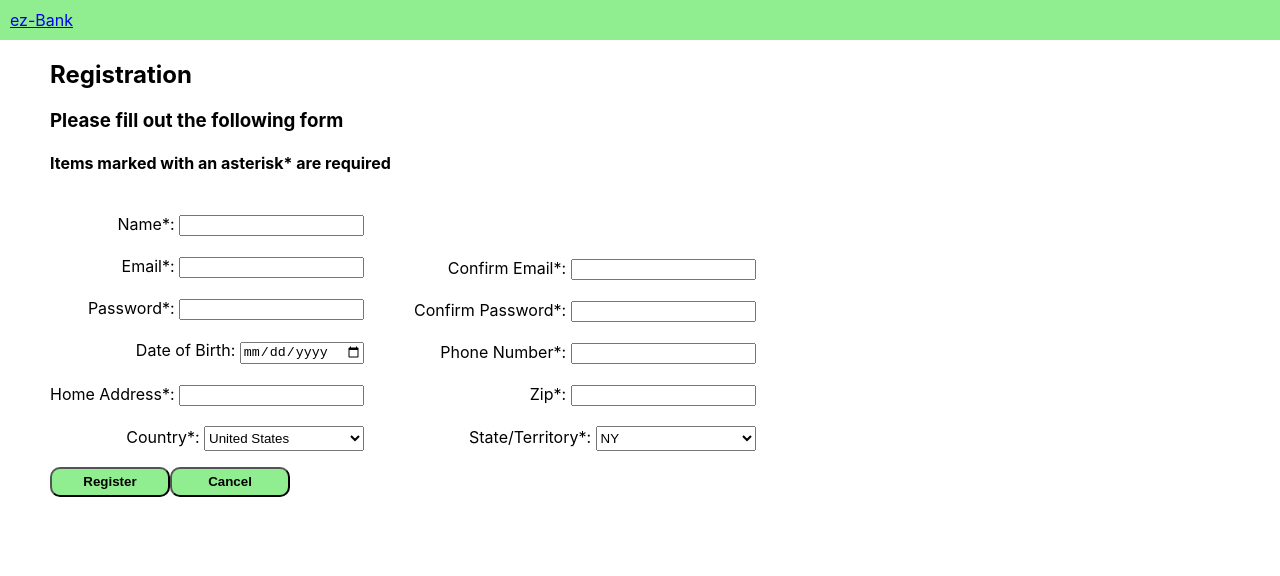
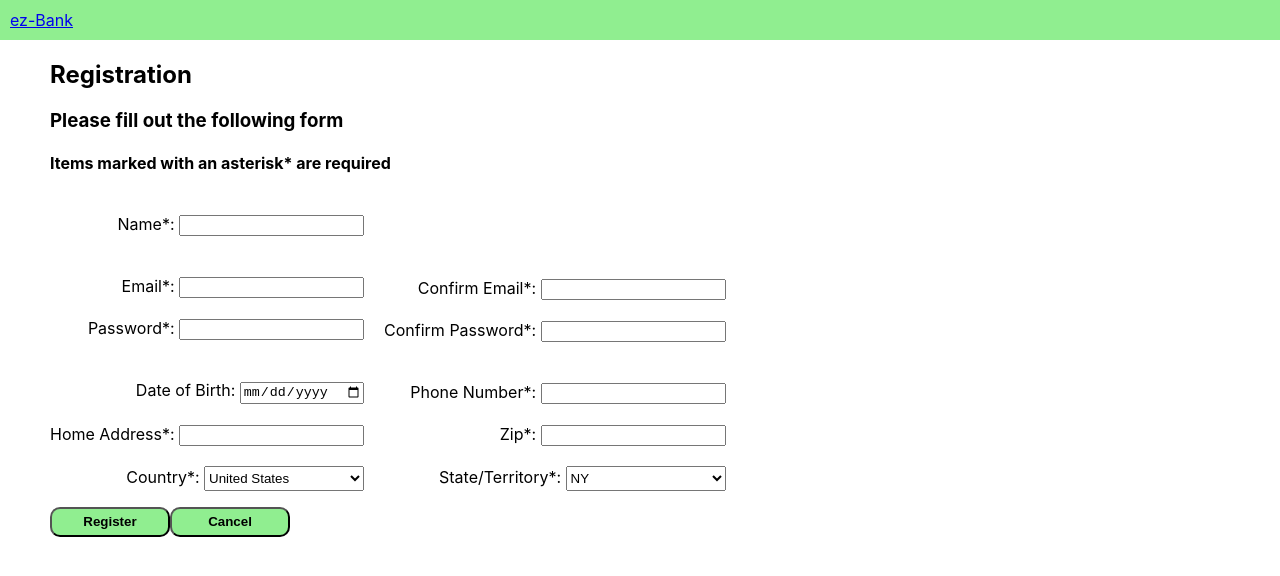
Before and after one commit to jbz6587/ezBank, a React (Create React App) app in the folder ezbank/: page /register in a window 1280 px wide. Shown: the top 576 px of the page. Built offline with nearby package versions, Linux system fonts and the light colour scheme.

Commit message:
cosmetic changes

```diff
--- a/ezbank/src/css/home.css
+++ b/ezbank/src/css/home.css
@@ -12,6 +12,7 @@
 
 #accountsTitle{
 	text-align: left;
+	margin-left: 25px;
 }
 
 .Home * button {
--- a/ezbank/src/css/register.css
+++ b/ezbank/src/css/register.css
@@ -19,7 +19,7 @@
 span.formLeft{
 	display: inline-block;
 	text-align: right;
-	margin-right: 50px;
+	margin-right: 20px;
 	height: 120px;
 }
 
```
Also changed, not shown: ezbank/src/views/register.js (+10 -19 lines).
